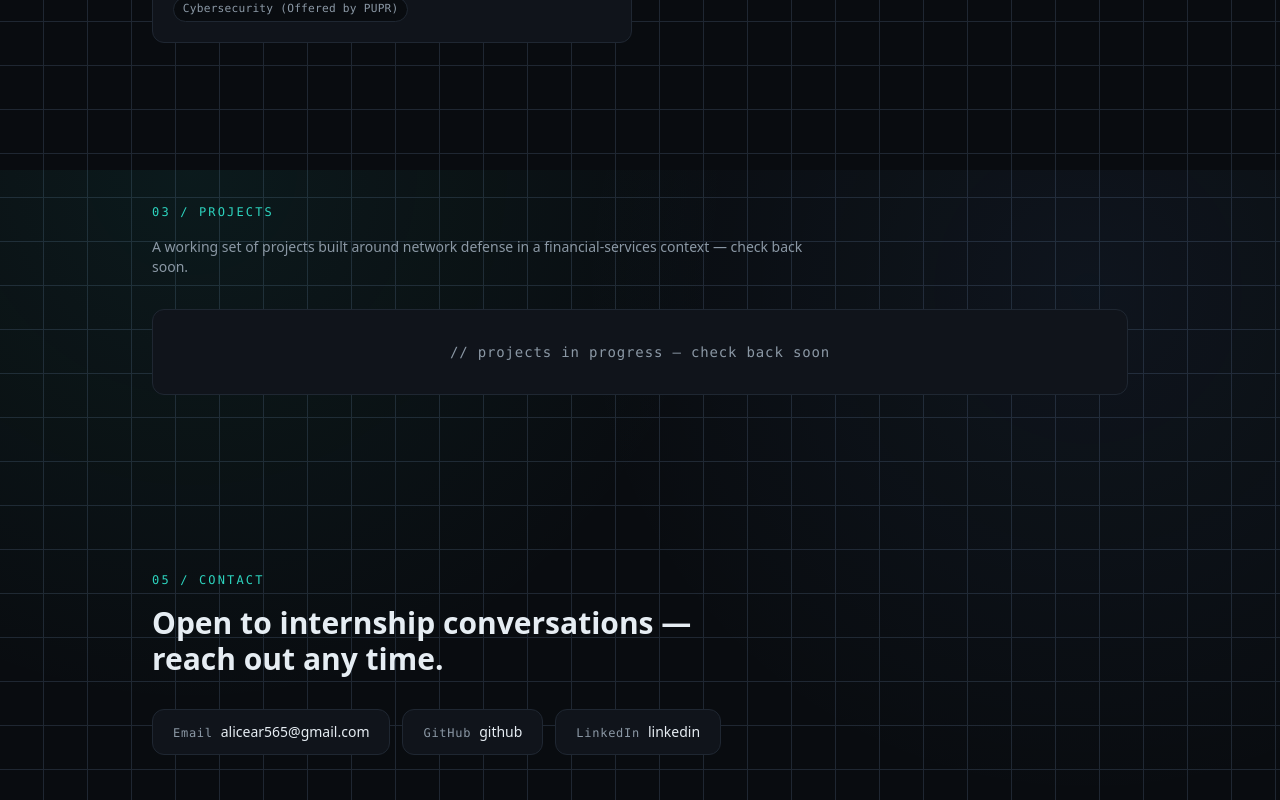
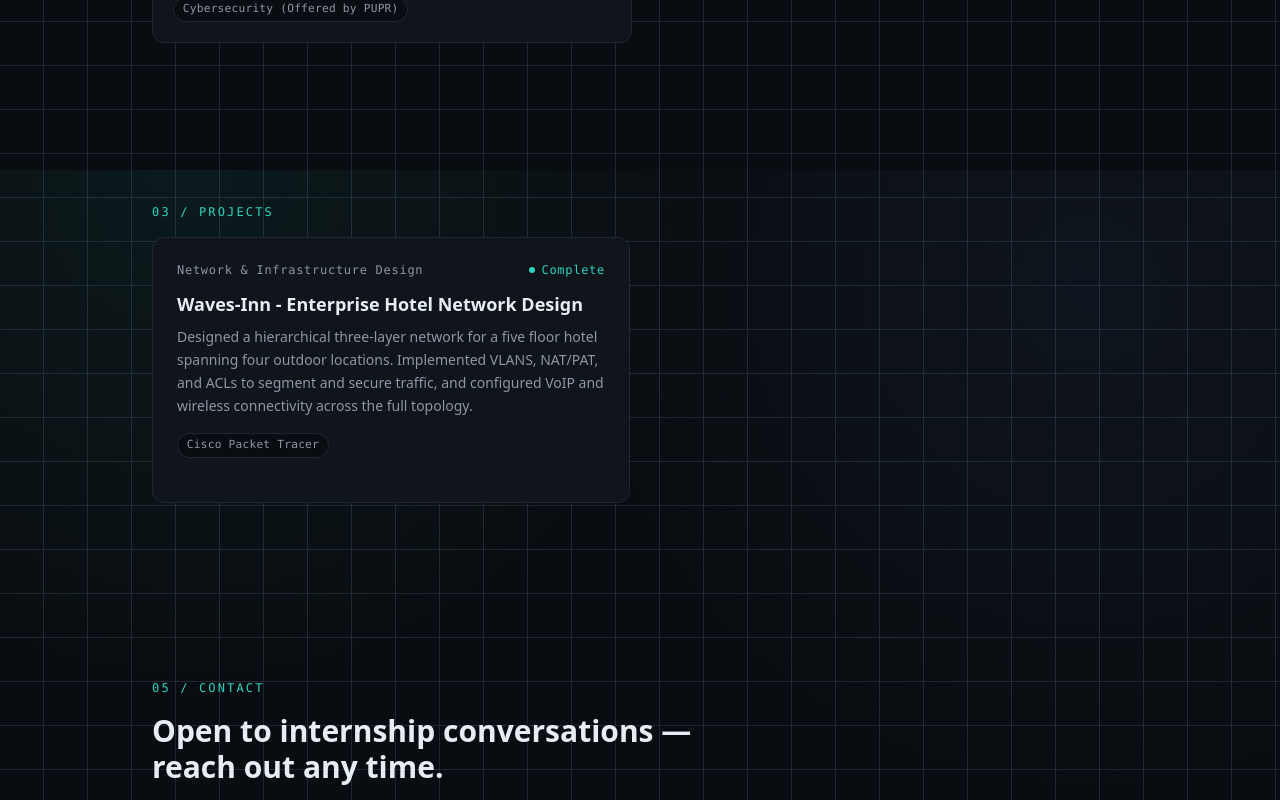
Before and after one commit to alicea154312/Ricardos-Portfolio, a Next.js app: page / in a window 1280 px wide. Shown: the part 1430-2230 px from the top of the page. Built offline with nearby package versions, Linux system fonts and the light colour scheme.

Commit message:
Add Waves Inn project, remove repo-coming-soon placeholder and intro line

```diff
--- a/components/ProjectCard.tsx
+++ b/components/ProjectCard.tsx
@@ -50,7 +50,7 @@ export default function ProjectCard({ project }: { project: Project }) {
       </div>
 
       <div className="mt-5 flex gap-4 font-mono-label text-xs">
-        {project.githubUrl ? (
+        {project.githubUrl && (
           <a
             href={project.githubUrl}
             className="text-accent hover:underline"
@@ -59,8 +59,6 @@ export default function ProjectCard({ project }: { project: Project }) {
           >
             View Repo →
           </a>
-        ) : (
-          <span className="text-muted/60">Repo coming soon</span>
         )}
         {project.writeupUrl && (
           <a
--- a/components/Projects.tsx
+++ b/components/Projects.tsx
@@ -5,10 +5,7 @@ export default function Projects() {
   return (
     <section id="projects" className="mx-auto max-w-5xl px-6 py-16 sm:py-20">
       <p className="section-eyebrow mb-4">03 / Projects</p>
-      <p className="max-w-2xl text-sm text-muted mb-8">
-        A working set of projects built around network defense in a
-        financial-services context — check back soon.
-      </p>
+
       {projects.length === 0 ? (
         <div className="card p-8 text-center">
           <p className="font-mono-label text-sm text-muted">
--- a/data/projects.ts
+++ b/data/projects.ts
@@ -11,4 +11,14 @@ export type Project = {
 };
 
 // Add your finished projects here once you have them.
-export const projects: Project[] = [];
+export const projects: Project[] = [
+{
+  title: "Waves-Inn - Enterprise Hotel Network Design",
+  category: "Network & Infrastructure Design",
+  status: "complete",
+  summary: "Designed a hierarchical three-layer network for a five floor hotel spanning four outdoor locations.\n Implemented VLANS, NAT/PAT, and ACLs to segment and secure traffic, and configured VoIP and wireless connectivity across the full topology.",
+  tools: ["Cisco Packet Tracer"],
+
+},
+
+];
```
